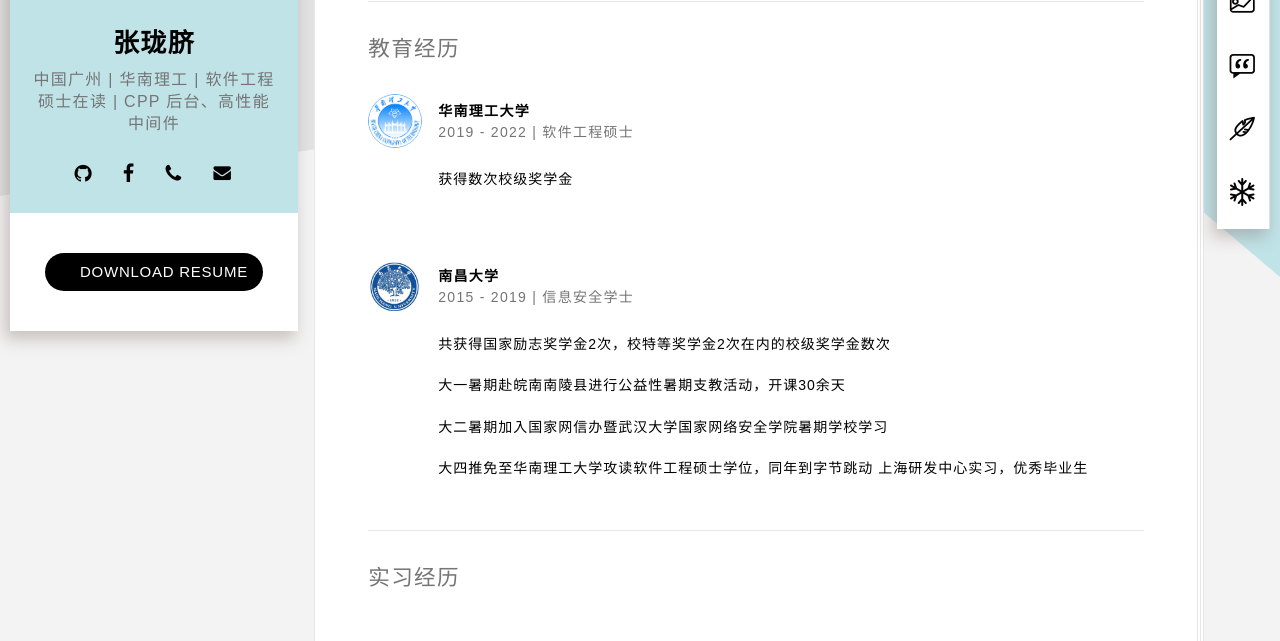
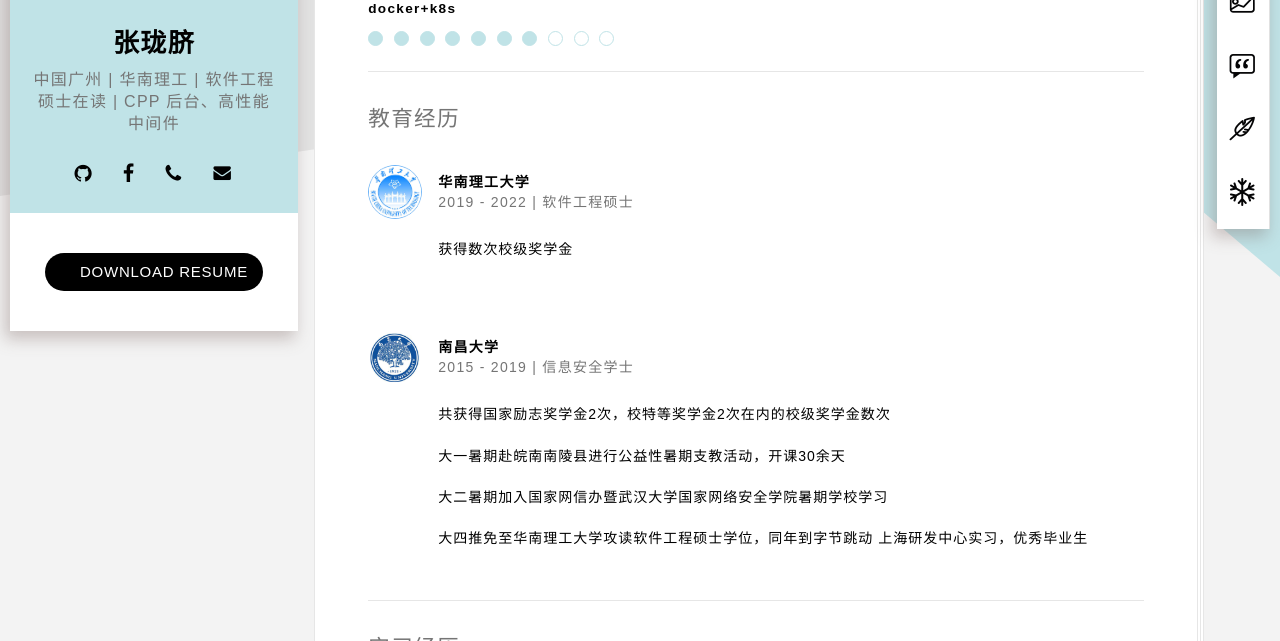
Before and after one commit to zlonqi/zlonqi.github.io, a Jekyll site: the page built from index.html, in a window 1280 px wide and 900 px high, scrolled down 410 px, cut to the strip 259-900 px from the top of the window. Built offline with Jekyll 4.4.1, drawn with Linux system fonts in a browser that asks for light colours; some web fonts are replaced.

Commit message:
update _includes/resumer_02-profetional.html.

```diff
--- a/_includes/resumer_02-profetional.html
+++ b/_includes/resumer_02-profetional.html
@@ -71,6 +71,21 @@
                 </div>
 
 
+  <div class="progress-bullets crt-animate" role="progressbar" aria-valuenow="10" aria-valuemin="0" aria-valuemax="10">
+                    <strong class="progress-title">docker+k8s</strong>
+                    <span class="progress-bar">
+                        <span class="bullet fill"></span>
+                        <span class="bullet fill"></span>
+                        <span class="bullet fill"></span>
+                        <span class="bullet fill"></span>
+                        <span class="bullet fill"></span>
+                        <span class="bullet fill"></span>
+                        <span class="bullet fill"></span>
+                        <span class="bullet"></span>
+                        <span class="bullet"></span>
+                        <span class="bullet"></span>
+                    </span>
+                </div>
             </div>
 
             <div class="col-sm-6 clear-mrg">
```
